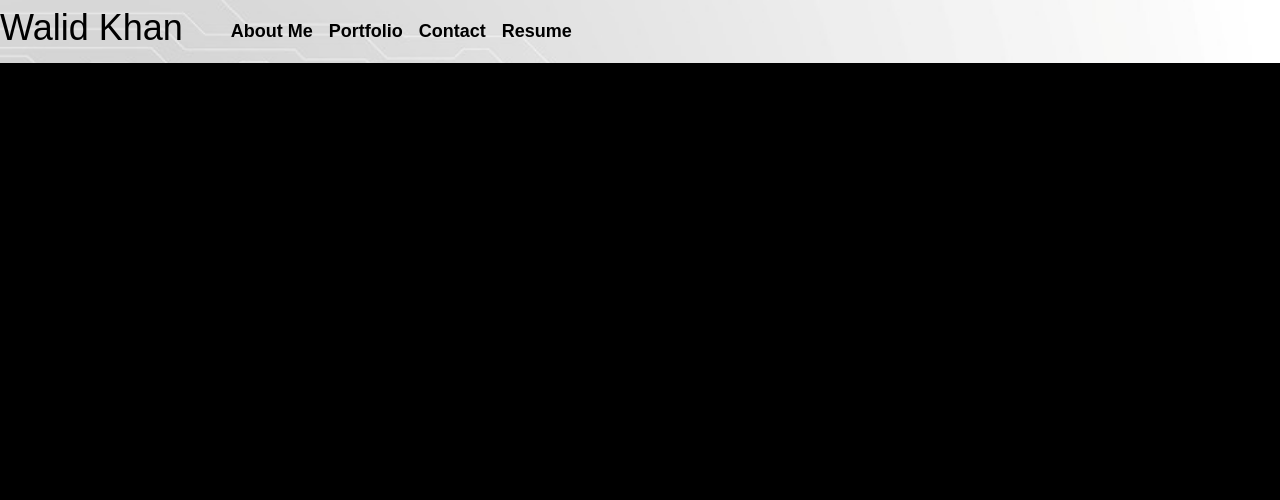
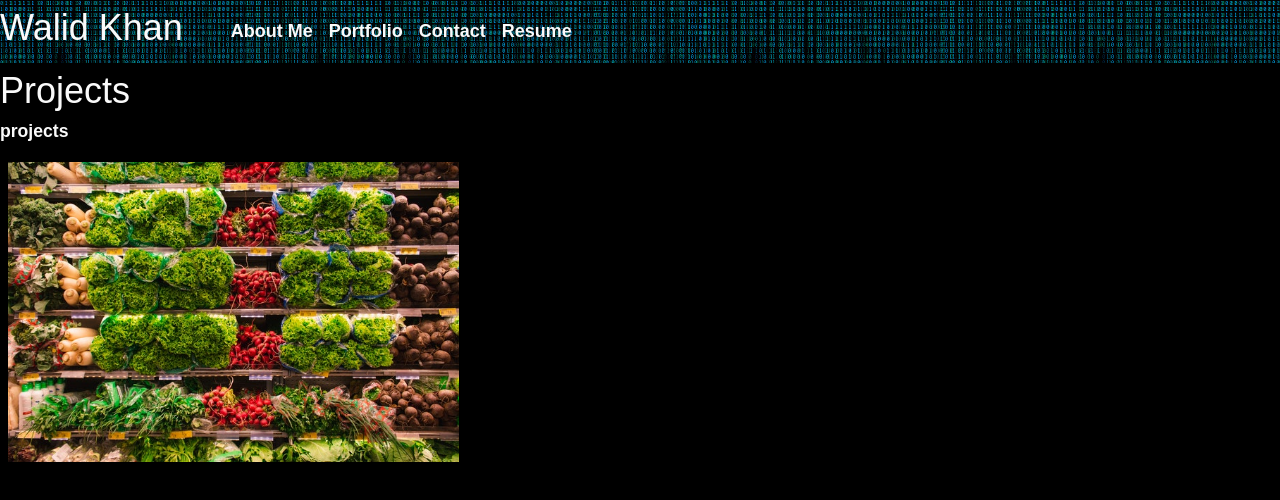
Before and after one commit to walidhkhan/react-portfolio, a React (Create React App) app: page / in a window 1280 px wide. Shown: the top 500 px of the page. Built offline with nearby package versions, Linux system fonts and the light colour scheme.

Commit message:
added sample project and project img to project component

```diff
--- a/src/App.js
+++ b/src/App.js
@@ -1,13 +1,21 @@
 import React from 'react';
 import Header from './components/Header';
 import Nav from './components/Navigation'
+import Project from './components/Project';
 // import './App.css';
 
 function App() {
+
+
   return (
-    <div className="flex-row" id="header-background">
-        <Header />
-        <Nav />
+    <div >
+      <div className="flex-row" id="header-background">
+        <Header></Header>
+        <Nav></Nav>
+      </div>
+      <div>
+        <Project></Project>
+      </div>
     </div>
   );
 }
--- a/src/components/Project/index.js
+++ b/src/components/Project/index.js
@@ -0,0 +1,27 @@
+import React from 'react';
+import { capitalizeFirstLetter } from '../../utils/helpers';
+import photo from "../../assets/small/commercial/0.jpg";
+
+function Project(props) {
+    const currentCategory = {
+        name: "projects",
+        description:
+        "list of my projects including their respective images, titles, links, and github repositories"
+    };
+    return (
+        <section>
+            <h1>{capitalizeFirstLetter(currentCategory.name)}</h1>
+            <p>{currentCategory.name}</p>
+            <div>
+            {/* eslint-disable-next-line */}
+                <img
+                    src={photo}
+                    alt="Project #1 Picture"
+                    className="img-thumbnail mx-1"
+                />
+            </div>
+        </section>
+    );
+}
+
+export default Project;
--- a/src/index.css
+++ b/src/index.css
@@ -37,7 +37,7 @@ body {
   line-height: 1.5;
   font-size: 18px;
   background: var(--dark);
-  color: var(--dark);
+  color: var(--light);
   font-family: 'Roboto slab', sans-serif;
 }
 
@@ -94,6 +94,7 @@ a:hover {
 
 /* header {
   background: var(--secondary);
+  font-weight: bold;
 } */
 
 header a {
@@ -298,6 +299,6 @@ a {
 #header-background {
   width: 100%;
   height: 50%;
-  background:url(./assets/cover/cover-image.jpg) no-repeat;
-  background-size: 100%;
+  background:url(./assets/cover/cover-image3.jpg);
+  /* background-size: 100%;  */
 }
```
Also changed, not shown: src/assets/cover/cover-image2.jpg (added), src/assets/cover/cover-image3.jpg (added).
